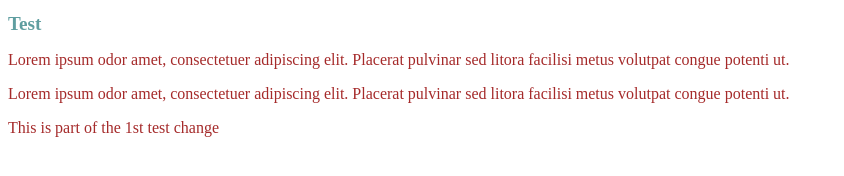
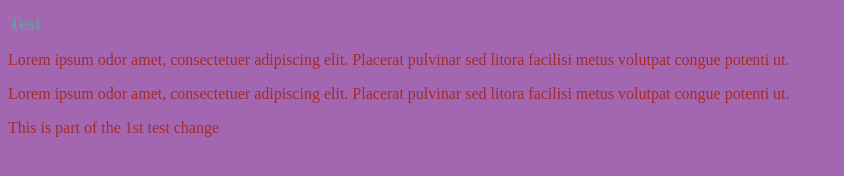
Before and after one commit to ChemicalVeil/chemicalveil.github.io, a plain HTML site: page index.html in a window 1280 px wide. Shown: the whole page, without its empty margins (0-844 px from the left). Drawn offline with Linux system fonts and the light colour scheme.

Commit message:
Update gitTest.css
Background color changed

```diff
--- a/gitTest.css
+++ b/gitTest.css
@@ -5,3 +5,6 @@ h1{
     font-size: larger;
     color:cadetblue;
 }
+body{
+    background-color: #A367B1;
+}
```
